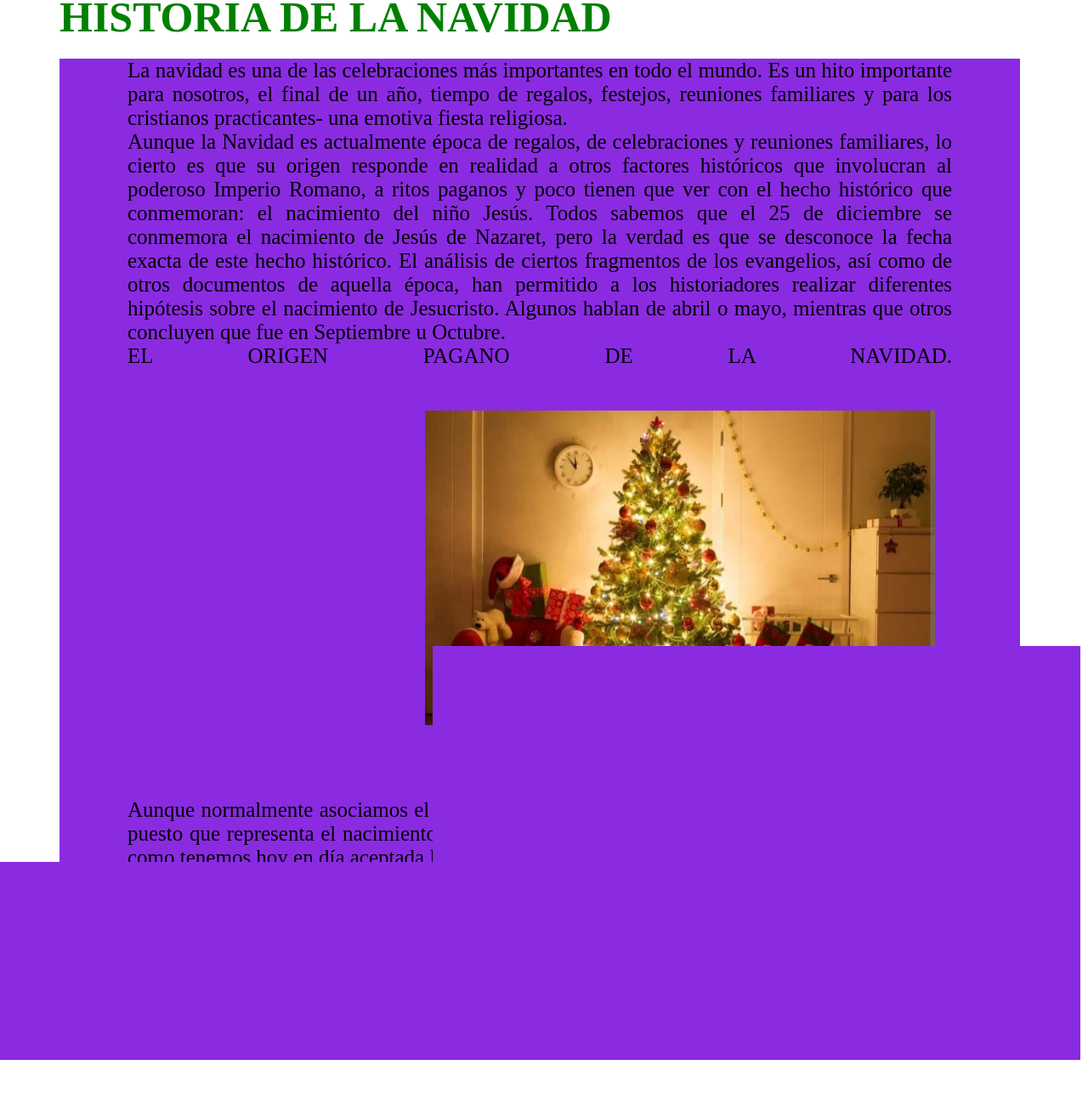
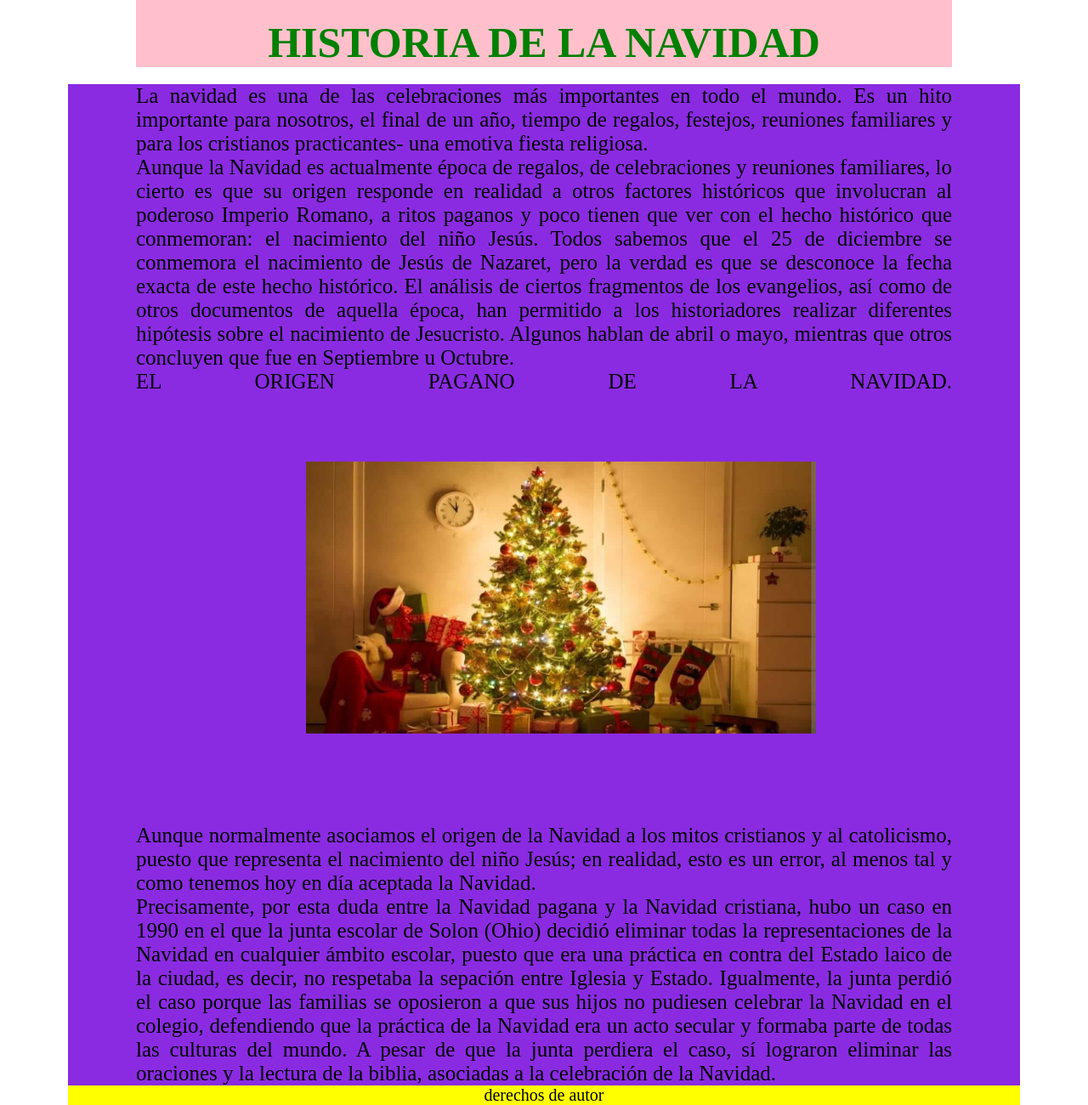
Before and after one commit to jhonmara/UNA-NAVIDAD, a plain HTML site: page index.html in a window 1280 px wide. Shown: the part 511-1811 px from the top of the page at 85% size. Before the commit the page ends 1758 px from the top, so only its background shows below. Drawn offline with Linux system fonts and the light colour scheme.

Commit message:
Acomodando el logo

```diff
--- a/style.css
+++ b/CSS/style.css
@@ -12,26 +12,30 @@ body{
 
 header{
     background-color: red;
-    margin-left: 7rem;
+    margin-left: 8rem;
     margin-right: 8rem;
     padding-left: 3rem;
     padding-right: 4rem;
 }
 .conteiner{
-    margin-left: 7rem;
+    margin-left: 8rem;
     margin-right: 8rem;
 }
 .logo{
     width: 60rem;
     height: 50rem;
-    margin-left: 35rem;
+    margin-left: 8rem;
     padding-top: 5rem;
-    padding-bottom: 8rem;
+    padding-bottom: 10rem;
 }
 .man_inv{
-    background-color: white;
+    background-color: pink;
     color: green;
     font-size: 5rem;
+    text-align: center;
+    margin-left: 8rem;
+    margin-right: 8rem;
+    padding-top: 3rem;
 }
 .man_inv_pa{
     background-color: blueviolet;
@@ -41,12 +45,27 @@ header{
     padding-left: 8rem;
     padding-right: 8rem;
     margin-top: 2rem;
+    border-color: blue;
 
 }
 .man_img{
     width: 60rem;
     height: 50rem;
-    margin-left: 35rem;
-    padding-top: 5rem;
-    padding-bottom: 8rem;
+    margin-left: 20rem;
+    padding-top: 8rem;
+    padding-bottom: 10rem;
 }
+footer{
+    background-color: yellow;
+    font-size: 2rem;
+    margin-left: 8rem;
+    margin-right: 8rem;
+    text-align: center;
+}
+@media (min-width: 600px){
+
+}
+
+@media (min-width: 800px){
+
+}
--- a/index.html
+++ b/index.html
@@ -6,7 +6,9 @@
        <meta name="robots" content="index,follow"/>
        <title>FELIZ NAVIDAD</title>
        <meta name="viewport" content="width=device-width, initial-scale=1.0">
-       <link rel="stylesheet" href="./style.css">
+       <link rel="stylesheet" href="./CSS/style.css">
+       <link rel="stylesheet" href="./CSS/cel.css" media="and (min-width:600px)">
+       <link rel="stylesheet" href="./CSS/tablet.css" media="and (min-width:800px)">
     </head>
     <body>
         <header>
@@ -22,5 +24,7 @@
             <br>Precisamente, por esta duda entre la Navidad pagana y la Navidad cristiana, hubo un caso en 1990 en el que la junta escolar de Solon (Ohio) decidió eliminar todas la representaciones de la Navidad en cualquier ámbito escolar, puesto que era una práctica en contra del Estado laico de la ciudad, es decir, no respetaba la sepación entre Iglesia y Estado. Igualmente, la junta perdió el caso porque las familias se oposieron a que sus hijos no pudiesen celebrar la Navidad en el colegio, defendiendo que la práctica de la Navidad era un acto secular y formaba parte de todas las culturas del mundo. A pesar de que la junta perdiera el caso, sí lograron eliminar las oraciones y la lectura de la biblia, asociadas a la celebración de la Navidad.
         </p>
         </main>
+
+        <footer><p>derechos de autor</p></footer>
     </body>
   </html>
```
Also changed, not shown: CSS/cel.css (added), CSS/tablet.css (added).
